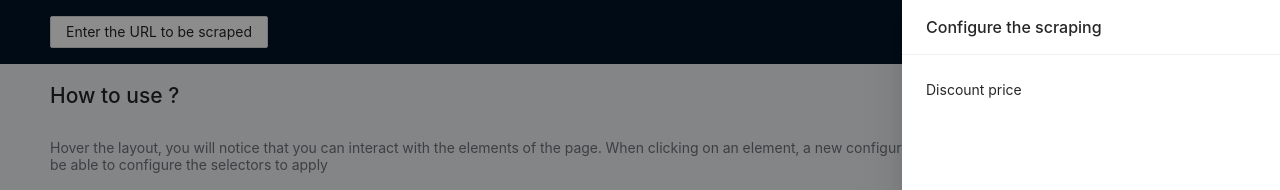
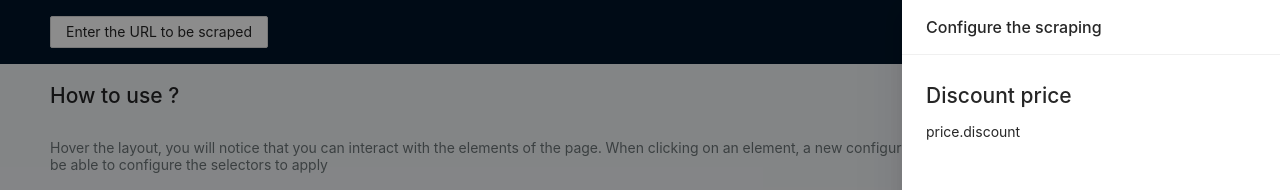
Before and after one commit to Humans-and-Tech/nocode_scraping, a React (Create React App) app: page / in a window 1280 px wide. Both pictures are taken after a click on the item "Discount price". Shown: the top 190 px of the page. Built offline with nearby package versions, Linux system fonts and the light colour scheme.

Commit message:
feat: 🎸 interface for scraping elements

```diff
--- a/src/components/Configurator/ScrapingConfigurator.tsx
+++ b/src/components/Configurator/ScrapingConfigurator.tsx
@@ -4,10 +4,12 @@ import { Drawer } from "antd";
 import { useTranslation } from "react-i18next";
 import { useEffect } from "react";
 
+import { ScrapingElement } from "../../interfaces";
+
 const ScrapingConfigurator = ({
   element,
 }: {
-  element: string;
+  element: ScrapingElement;
 }): JSX.Element => {
   const { t } = useTranslation("scraping_configurator");
 
@@ -33,7 +35,8 @@ const ScrapingConfigurator = ({
       onClose={toggleDrawer}
       visible={isDrawerOpen}
     >
-      {element}
+      <h2>{element.label}</h2>
+      <p>{element.key}</p>
     </Drawer>
   );
 };
--- /dev/null
+++ b/src/interfaces/index.ts
@@ -0,0 +1,4 @@
+export interface ScrapingElement {
+  key: string;
+  label: string;
+}
--- a/src/views/ProductPage/ProductSheet.tsx
+++ b/src/views/ProductPage/ProductSheet.tsx
@@ -1,4 +1,4 @@
-import React from "react";
+import React, { useState } from "react";
 import {
   Row,
   Col,
@@ -19,18 +19,39 @@ import {
 import { FiPackage } from "react-icons/fi";
 import { useTranslation } from "react-i18next";
 
+import { ScrapingElement } from "../../interfaces";
 import ScrapingConfigurator from "../../components/Configurator/ScrapingConfigurator";
 import "../../style.css";
-import { useState } from "react";
 
 const ProductSheet: React.FC = () => {
   const { t } = useTranslation("product_sheet");
 
-  const [element, setElement] = useState<string | undefined>(undefined);
+  const [element, setElement] = useState<ScrapingElement | undefined>(
+    undefined
+  );
 
-  const showConfigurator = (element: string): void => {
+  const showConfigurator = (element: ScrapingElement): void => {
     setElement(element);
   };
+
+  const priceElements: Array<ScrapingElement> = [
+    {
+      key: "price.discount",
+      label: t("product.price.discount"),
+    },
+    {
+      key: "price.recommended",
+      label: t("product.price.recommended"),
+    },
+    {
+      key: "price.unit",
+      label: t("product.price.unit"),
+    },
+    {
+      key: "price.currency",
+      label: t("product.price.currency"),
+    },
+  ];
 
   return (
     <>
@@ -117,21 +138,16 @@ const ProductSheet: React.FC = () => {
                           </div>
                         }
                         bordered
-                        dataSource={[
-                          t("product.price.discount"),
-                          t("product.price.recommended"),
-                          t("product.price.unit"),
-                          t("product.price.currency"),
-                        ]}
-                        renderItem={(item) => (
+                        dataSource={priceElements}
+                        renderItem={(item: ScrapingElement) => (
                           <List.Item
-                            key={item}
+                            key={item.key}
                             className="gus-scraping-element"
                             onClick={() => {
                               showConfigurator(item);
                             }}
                           >
-                            {item}
+                            {item.label}
                           </List.Item>
                         )}
                       />
```
